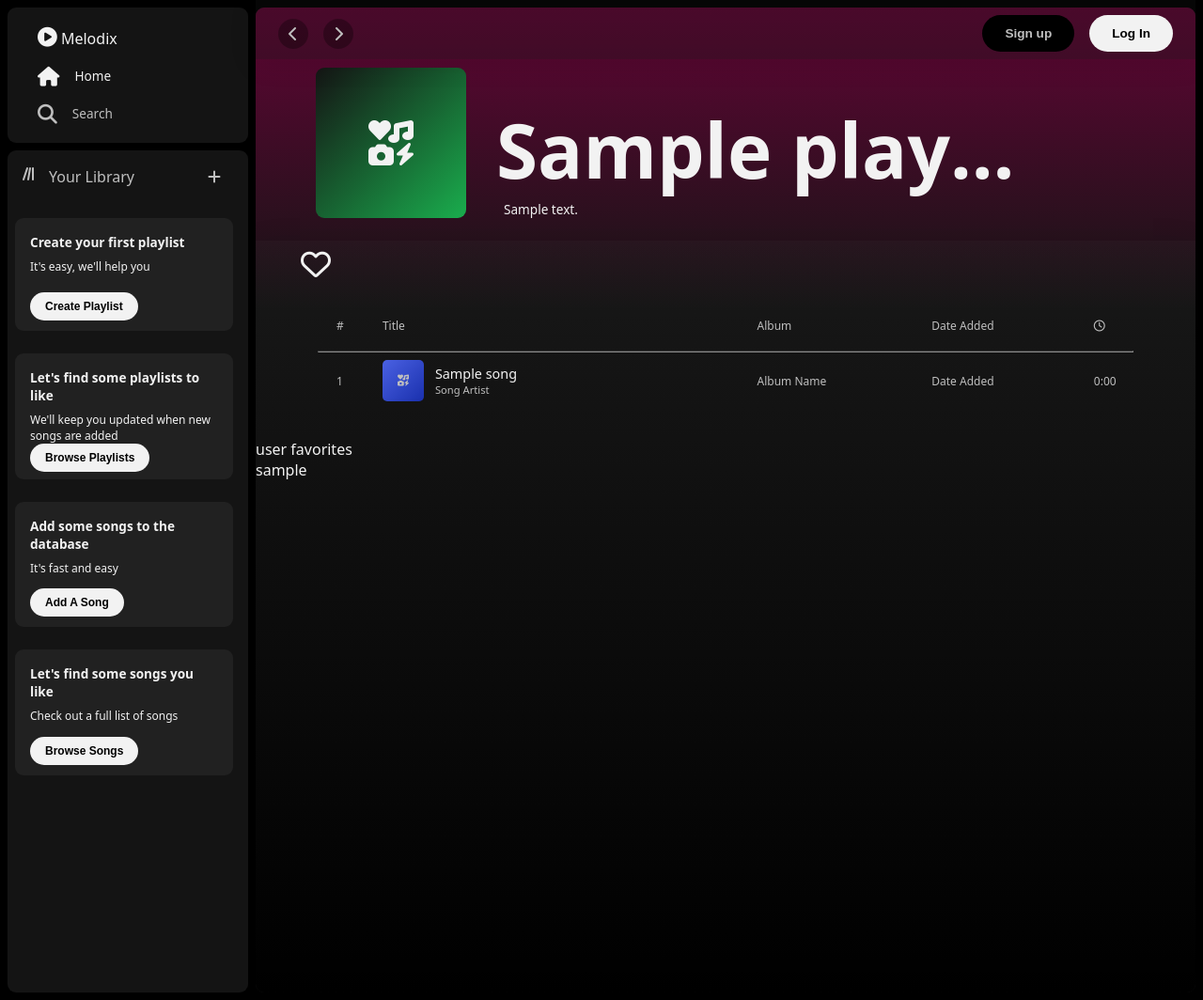
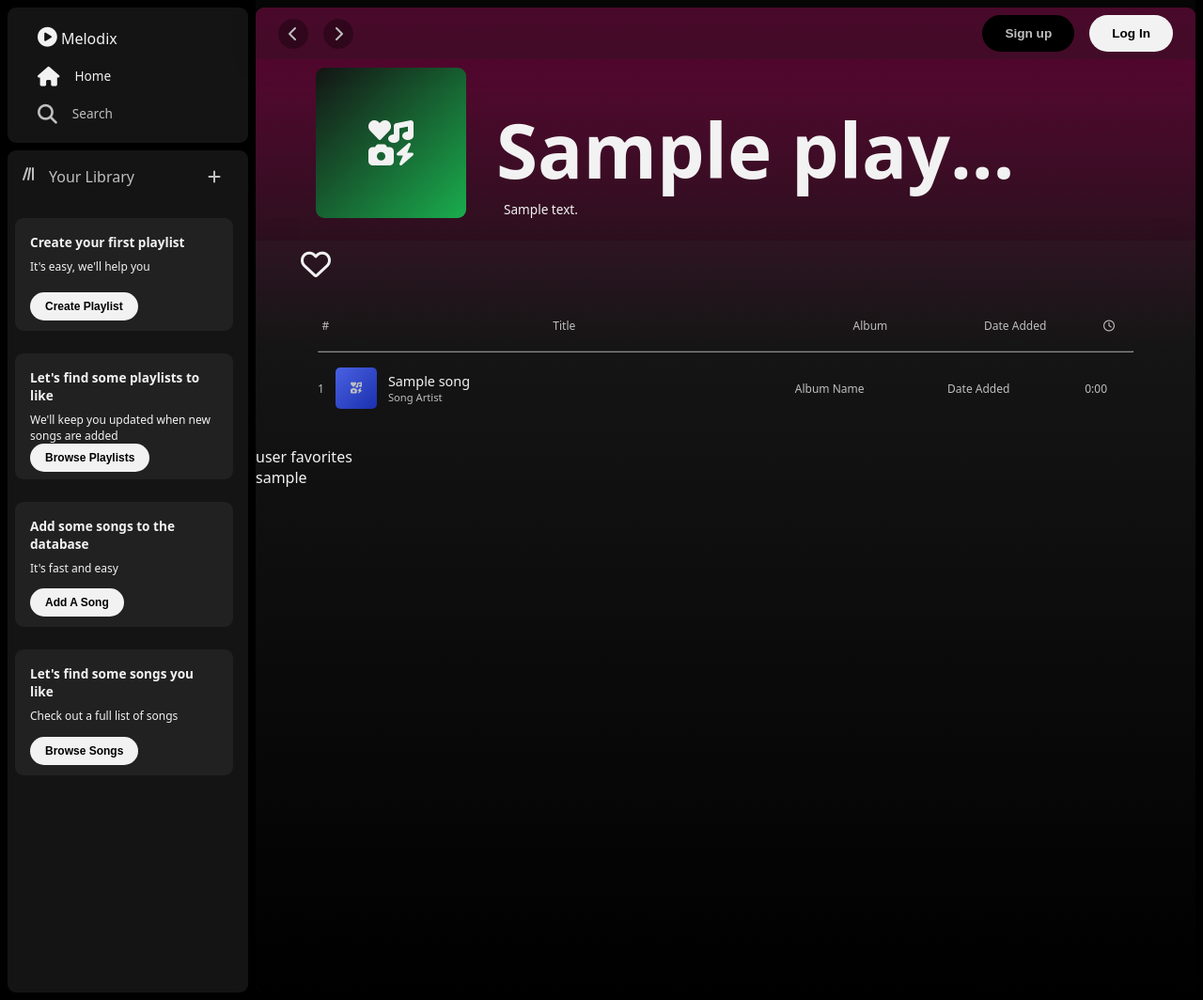
Before and after one commit to Flips97/melodix, a Django app: page /playlists/1/ in a window 1280 px wide. Shown: the whole page at 94% size. Run offline with Django 5.2, Linux system fonts and the light colour scheme; tables that the repository leaves empty hold one stand-in row (values such as "Sample post"); some libraries are stand-ins or nearby versions.

Commit message:
Adds styling

```diff
--- a/main_app/static/css/style.css
+++ b/main_app/static/css/style.css
@@ -303,6 +303,11 @@ li {
 
 .translucent {
     background-color: var(--foreground-translucent);
+    transition: background-color 0.5s ease;
+}
+
+.dark-from-translucent {
+    transition: background-color 0.5s ease;
 }
 
 .top-fixed-left {
@@ -323,10 +328,11 @@ li {
 }
 
 .search-bar-div > input:focus {
-    outline: 2px solid white;
+    outline: 2px solid var(--copy);
 }
 
 .search-bar-div input[type="text"]:-webkit-autofill {
+    font-family: system-ui, -apple-system, BlinkMacSystemFont, 'Segoe UI', Roboto, Oxygen, Ubuntu, Cantarell, 'Open Sans', 'Helvetica Neue', sans-serif;
     box-shadow: 0 0 0 1000px hsl(0, 0%, 13%) inset;
     color: var(--copy);
 }
@@ -335,6 +341,7 @@ li {
 .search-bar-div input[type="text"]:-webkit-autofill:hover,
 .search-bar-div input[type="text"]:-webkit-autofill:focus,
 .search-bar-div input[type="text"]:-webkit-autofill:active {
+    font-family: system-ui, -apple-system, BlinkMacSystemFont, 'Segoe UI', Roboto, Oxygen, Ubuntu, Cantarell, 'Open Sans', 'Helvetica Neue', sans-serif;
     box-shadow: 0 0 0 1000px hsl(0, 0%, 13%) inset;
     -webkit-text-fill-color: var(--copy);
     transition: background-color 5000s ease-in-out 0s;
@@ -728,7 +735,7 @@ li {
     display: flex;
     flex-direction: row;
     width: 100%;
-    height: 20rem;
+    height: 22.5rem;
     background: linear-gradient(to bottom, var(--tertiary-dark), var(--foreground));
     padding: 4rem;
 }
@@ -754,10 +761,10 @@ li {
     padding-inline: .5rem;
 }
 
-.detial-main {
+.detail-main {
     width: 100%;
     height: 50rem;
-    margin-top: -4.5rem;
+    margin-top: -7rem;
     background: linear-gradient(to bottom, var(--border-translucent3), var(--background));
     box-shadow: var(--box-shadow);
     position: relative;
@@ -767,7 +774,6 @@ li {
 .detail-menu {
     width: 100%;
     height: 3rem;
-    /* border: 1px solid red; */
 }
 
 .detail-songs {
@@ -794,7 +800,6 @@ li {
     background-color: var(--border-translucent2);
 }
 
-/* make this stay active when detail view is on */
 .detail-each-song:active {
     background-color: var(--border-translucent);
 }
@@ -988,6 +993,7 @@ hr {
     border-color: var(--copy-lighter);
     padding-left: 1rem;
     margin-top: 1rem;
+    margin-bottom: .5rem;
 }
 
 .letter-buttons {
@@ -1020,6 +1026,57 @@ hr {
 .basic {
     margin-top: 2rem;
 }
+
+.fixed-playlist-name {
+    display: none;
+    font-size: 1.5rem;
+    font-weight: 600;
+}
+
+.fade-in {
+	-webkit-animation: fade-in 0.5s cubic-bezier(0.390, 0.575, 0.565, 1.000) both;
+	animation: fade-in 0.5s cubic-bezier(0.390, 0.575, 0.565, 1.000) both;
+}
+
+@-webkit-keyframes fade-in {
+    0% {
+        opacity: 0;
+    }
+    100% {
+        opacity: 1;
+    }
+}
+@keyframes fade-in {
+    0% {
+        opacity: 0;
+    }
+    100% {
+        opacity: 1;
+    }
+}
+
+.fade-out {
+	-webkit-animation: fade-out 0.5s cubic-bezier(0.390, 0.575, 0.565, 1.000) both;
+	animation: fade-out 0.5s cubic-bezier(0.390, 0.575, 0.565, 1.000) both;
+}
+
+@-webkit-keyframes fade-out {
+    0% {
+        opacity: 1;
+    }
+    100% {
+        opacity: 0;
+    }
+}
+@keyframes fade-out {
+    0% {
+        opacity: 1;
+    }
+    100% {
+        opacity: 0;
+    }
+}
+
 /* style search page */
 /* style details page */
 /* style forms */
--- a/main_app/templates/playlists/detail.html
+++ b/main_app/templates/playlists/detail.html
@@ -2,15 +2,15 @@
 {% block content %}
 
 <div class="page-container-home">
+
     <div class="detail-things">
-
         <div class="playlist-cover">
             <i class="fa-solid fa-icons"></i>
         </div>
 
         <div class="detail-things-2">
             <div class="user-title-photo">
-                <h1 class="detail-playlist-name">{{ playlist.name }}</h1>
+                <h1 class="detail-playlist-name" id="detail-playlist-name">{{ playlist.name }}</h1>
             </div>
             <div class="detail-tagline">
                 {{ playlist.description }}
@@ -18,7 +18,7 @@
         </div>
     </div>
 
-    <div class="detial-main">
+    <div class="detail-main">
         <div class="detail-menu">
             <div class="detail-favorite">
 
@@ -50,13 +50,16 @@
 
         <div class="songs-table-div">
             <table class="songs-table">
+
                 <tr>
-                    <td style="padding-right: 10px; padding-left: 20px;">#</td>
-                    <td>Title</td>
-                    <td style="padding-right: 30px;">Album</td>
-                    <td style="padding-right: 20px;">Date Added</td>
-                    <td><i class="fa-regular fa-clock"></i></td>
+                    <th>#</th>
+                    <th>Title</th>
+                    <th>Album</th>
+                    <th>Date Added</th>
+                    <th><i class="fa-regular fa-clock"></i></th>
                 </tr>
+
+
                 <tr>
                     <td colspan="5">
                         <hr>
@@ -65,7 +68,7 @@
                 {% if playlist.songs.count %}
                 {% for song in playlist.songs.all %}
                 <tr class="song-hover">
-                    <td  style="padding-right: 10px; padding-left: 20px;">1</td>
+                    <td >1</td>
                     <td>
                         <div class="detail-each-song">
                             <div class="song-cover">
@@ -81,10 +84,11 @@
                             </div>
                         </div>
                     </td>
-                    <td style="padding-right: 30px;">Album Name</td>
-                    <td style="padding-right: 30px;">Date Added</td>
+                    <td>Album Name</td>
+                    <td>Date Added</td>
                     <td>0:00</td>
                 </tr>
+
                 {% endfor %}
                 {% endif %}
             </table>
@@ -103,16 +107,4 @@
     </div>
 </div>
 
-<script>
-
-    const dropdownDetail = document.getElementById('dropdown-detail');
-    const ellipsis = document.getElementById('ellipsis');
-    const heartToggle = document.getElementById('heart-toggle');
-
-    ellipsis.addEventListener('click', function() {
-        dropdownDetail.classList.toggle('active');
-    })
-
-</script>
-
 {% endblock %}
```
Also changed, not shown: main_app/templates/base.html (+37 -12 lines).
